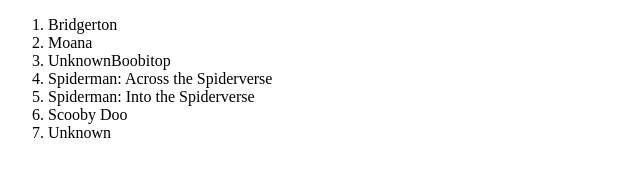
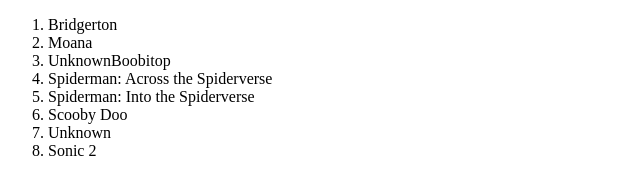
Before and after one commit to mel-muhina/lfa-repo, a plain HTML site: page index.html in a window 1280 px wide. Shown: the full height of the page, 0-640 px from the left. Drawn offline with Linux system fonts and the light colour scheme.

Commit message:
Add Sonic 2

```diff
--- a/index.html
+++ b/index.html
@@ -14,6 +14,8 @@
         <li>Spiderman: Into the Spiderverse</li>
         <li>Scooby Doo</li>
         <li>Unknown</li>
+
+        <li>Sonic 2</li>
     </ol>
 </body>
 </html>
```
